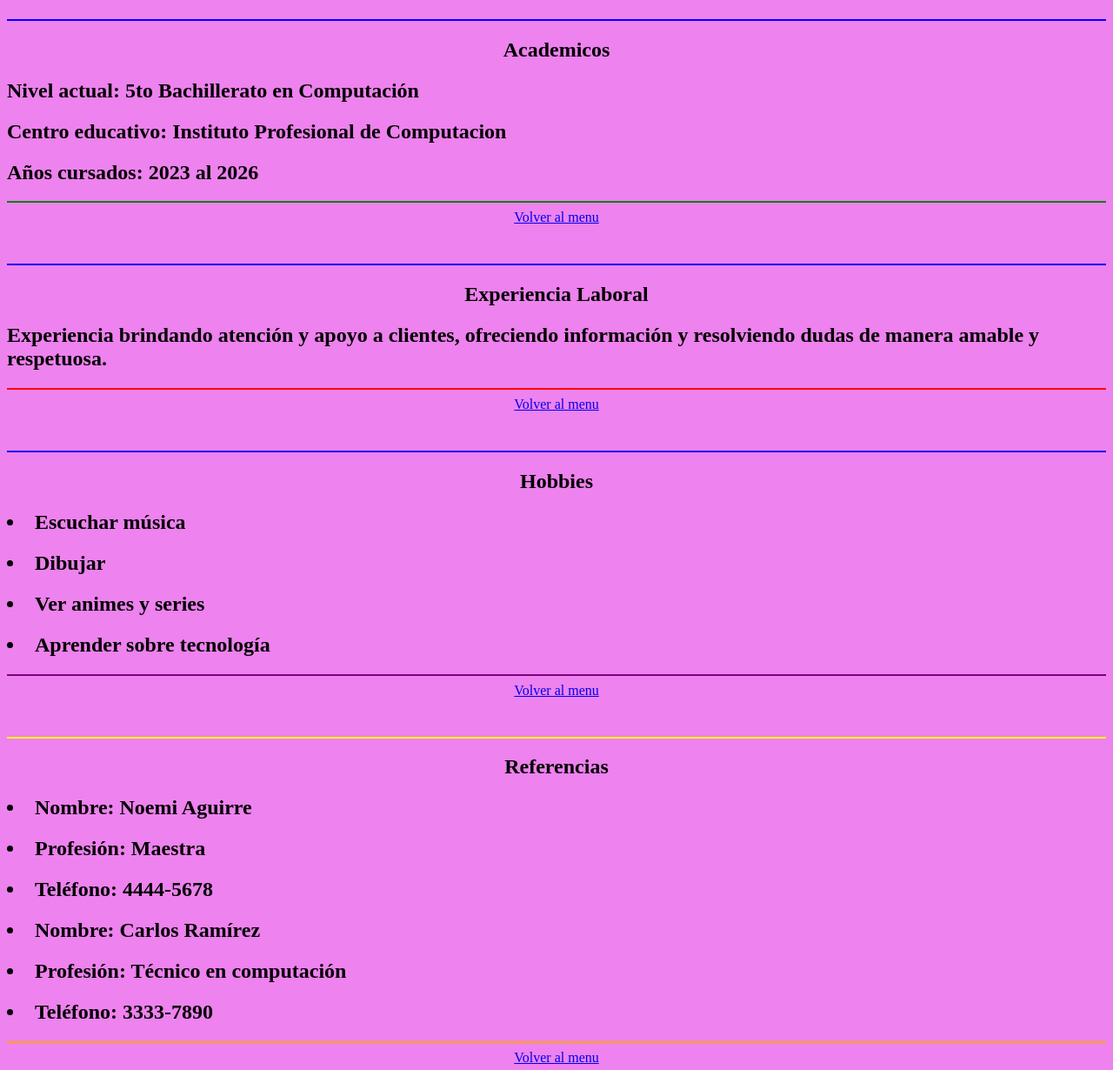
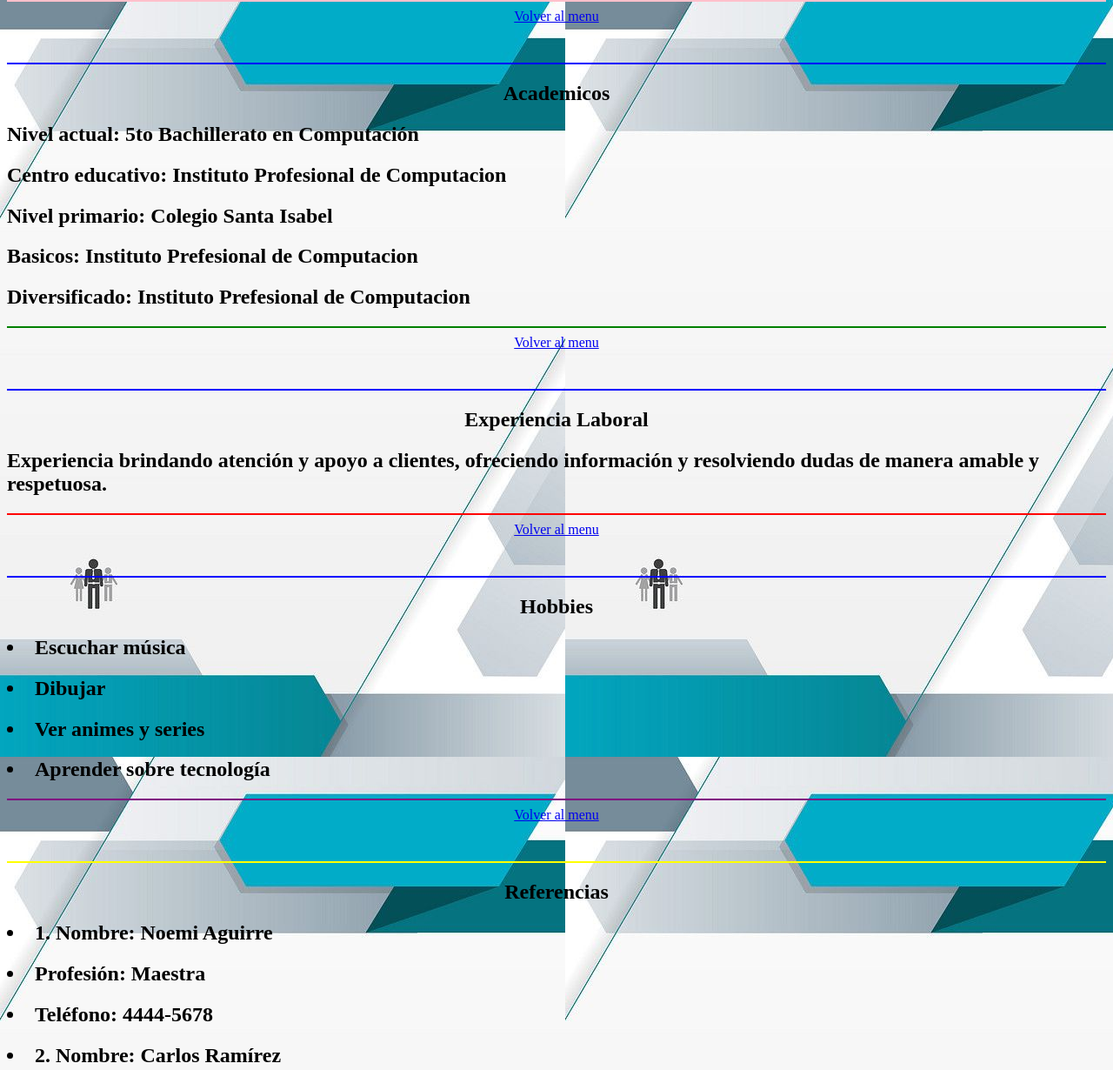
Before and after one commit to melisamejia4/mywebsite, a plain HTML site: page index.html in a window 1280 px wide. Shown: the part 974-2204 px from the top of the page at 87% size. Drawn offline with Linux system fonts and the light colour scheme.

Commit message:
Correcion cv

```diff
--- a/index.html
+++ b/index.html
@@ -3,12 +3,12 @@
 <head>
     <title>Pagina web de mi</title>
 </head>
-<body bgcolor="violet" text "black">
+<body bgcolor="violet" text "black" background= imagenes/fondo.jpg>
    <div id="menu">
     <center>
-        <img src="imagenes/foto.jpg" height="100" widht="70" align="center"><br>
+        <img src="imagenes/foto2.jpg" height="150" widht="100" align="center"><br>
     </center>
-    <a href="#Presentacion">Presentacion:</a><br>
+    <a href="#Presentación">Presentación:</a><br>
     <a href="#Generales">Generales:</a><br>
     <a href="#Academicos">Academicos:</a><br>
     <a href="#Laborales">Laborales:</a><br>
@@ -17,7 +17,7 @@
     <a href="#Multimedia">Multimedia:</a><br>
    </div>
 
-   <div id="Presentacion"><br>
+   <div id="Presentación"><br>
     <h2>Soy una estudiante de quinto bachillerato en Computación, responsable, organizada y con deseos de aprender y adquirir experiencia laboral.
         Me caracterizo por trabajar bien en equipo, ser puntual y tener interés en el área de tecnología y computación.
         Busco oportunidades que me permitan desarrollar mis habilidades y seguir creciendo tanto personal como profesionalmente.</h2>
@@ -51,7 +51,9 @@
     <h2><center>Academicos</center></h2>
     <h2>Nivel actual: 5to Bachillerato en Computación</h2>
     <h2>Centro educativo: Instituto Profesional de Computacion</h2>
-    <h2>Años cursados: 2023 al 2026</h2>
+    <h2>Nivel primario: Colegio Santa Isabel</h2>
+    <h2>Basicos: Instituto Prefesional de Computacion</h2>
+    <h2>Diversificado: Instituto Prefesional de Computacion</h2>
     <hr aria-setsize="24" color="green" noshade="23">
     <center><a href="#menu">Volver al menu </a><br></center>
     </div><br>
@@ -87,12 +89,12 @@
     <div id="Referencias"><br>
     <hr aria-setsize="24" color="yellow" noshade="3">
     <h2><center>Referencias</center></h2>
-    <h2><li>Nombre: Noemi Aguirre</li></h2>
+    <h2><li>1. Nombre: Noemi Aguirre</li></h2>
     <h2><li>Profesión: Maestra</li></h2>
     <h2><li>Teléfono: 4444-5678</li></h2>
 
 
-    <h2><li>Nombre: Carlos Ramírez</li></h2>
+    <h2><li>2. Nombre: Carlos Ramírez</li></h2>
     <h2><li>Profesión: Técnico en computación</li></h2>
     <h2><li>Teléfono: 3333-7890</li></h2>
     <hr aria-setsize="24" color="orange" noshade="23">
```
Also changed, not shown: imagenes/fondo.jpg (added), 1 other file.
